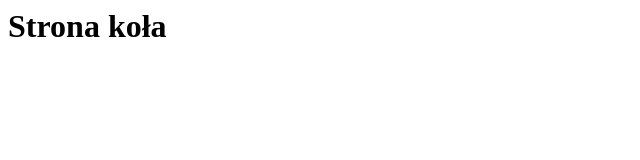
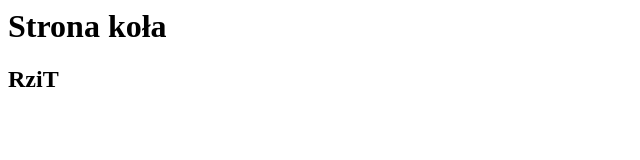
Before and after one commit to wojtij99/strona-kolo, a plain HTML site: page index.html in a window 1280 px wide. Shown: the full height of the page, 0-640 px from the left. Drawn offline with Linux system fonts and the light colour scheme.

Commit message:
feat: dodanie podtytulu

```diff
--- a/index.html
+++ b/index.html
@@ -1 +1,2 @@
 <h1>Strona koła</h1>
+<h2>RziT</h2>
```
